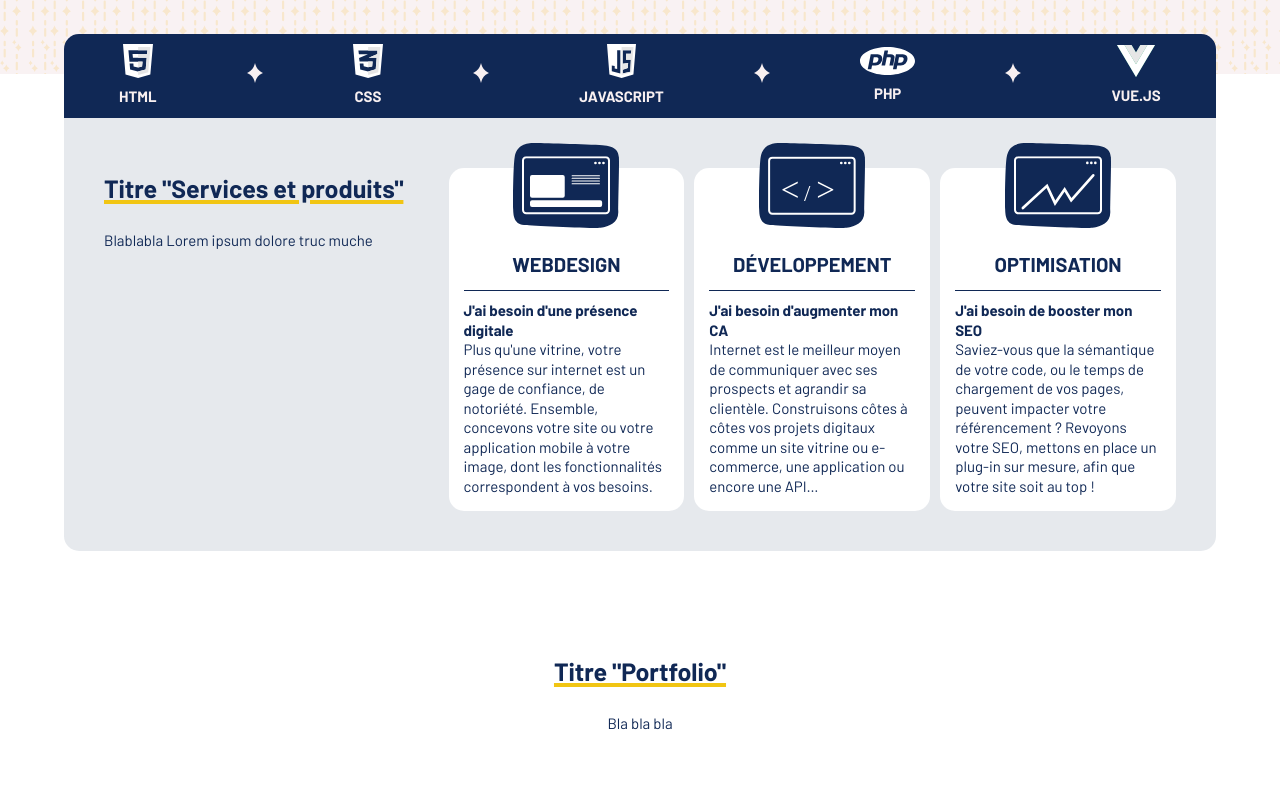
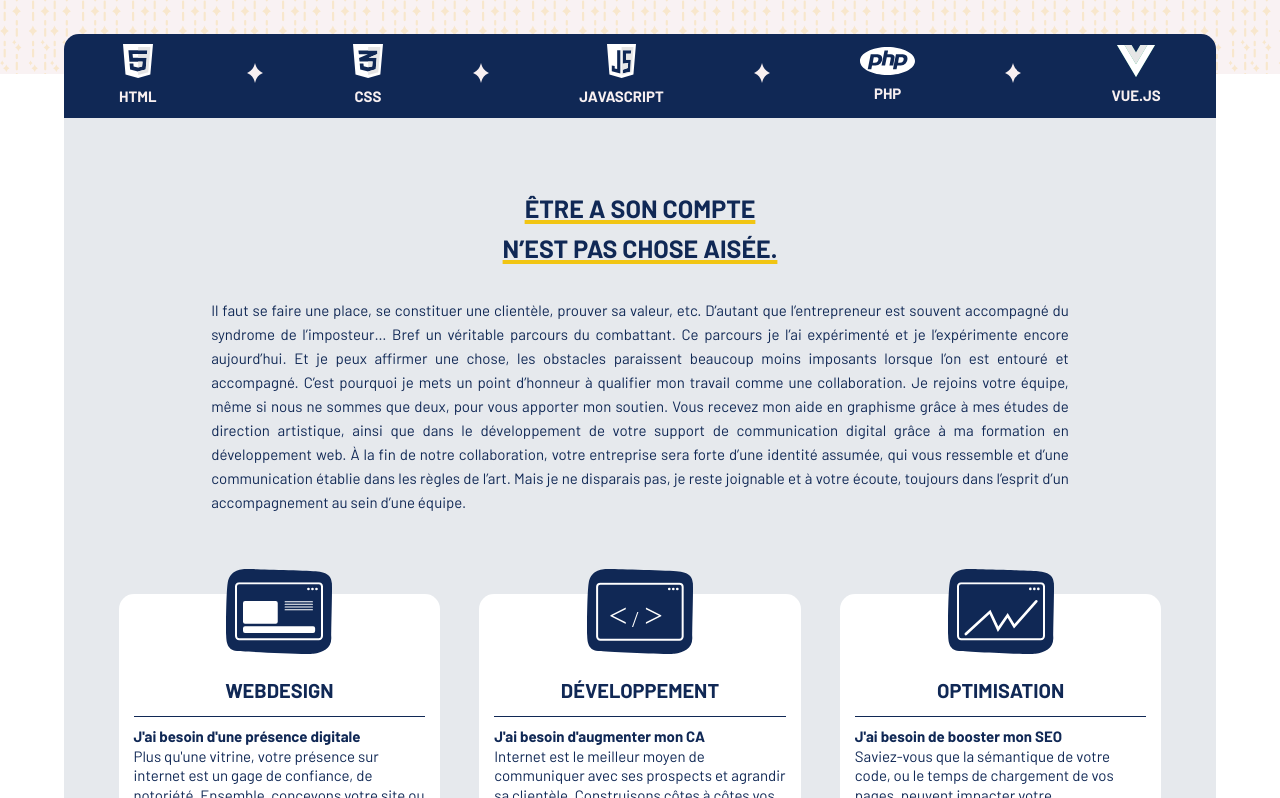
Before and after one commit to AlexD004/CEFPortfolio, a Vue app: page / in a window 1280 px wide. Shown: the part 482-1280 px from the top of the page. Built offline with nearby package versions, Linux system fonts and the light colour scheme.

Commit message:
Add skills content and display patches

```diff
--- a/src/components/Carousel.vue
+++ b/src/components/Carousel.vue
@@ -120,7 +120,7 @@
     height: 100%;
 
     background: #fff;
-    color:#fff;
+    color:var(--c-dark-blue);
     font-weight: 700;
     border-radius: inherit;
 }
--- a/src/components/Contact.vue
+++ b/src/components/Contact.vue
@@ -157,9 +157,16 @@
   padding: 20px;
   font-size: 14px;
   color: var(--c-dark-blue);
+  font-family:'Barlow', sans-serif;
 }
 .formItem textarea {
   min-height: 100px;
+  -ms-overflow-style: none;  /* IE and Edge */
+  scrollbar-width: none;  /* Firefox */
+}
+/* Hide scrollbar for Chrome, Safari and Opera */
+.formItem textarea::-webkit-scrollbar{
+  display: none;
 }
 button[type="submit"] {
   outline: 0;
--- a/src/components/Portfolio.vue
+++ b/src/components/Portfolio.vue
@@ -374,7 +374,7 @@
     <div class="wrapper">
 
         <!-- Section Title -->
-        <h2 class="yellowUnderline">Titre "Portfolio"</h2>
+        <h2 class="yellowUnderline">MES COLLABORATIONS</h2>
         <p class="sousTitre">Bla bla bla</p>
 
         <!-- Works Section -->
@@ -486,7 +486,7 @@
     filter: drop-shadow(0 0 7px #fff);
 }
 #closeModal:hover{
-    transform: scale(125%);
+    transform: scale(80%);
     transition:.3s;
 }
 
--- a/src/components/Skills.vue
+++ b/src/components/Skills.vue
@@ -38,8 +38,15 @@
             <!-- List of services I can provide -->
             <div id="prestations">
                 <div id="prestationsTexte">
-                    <h2 class="yellowUnderline">Titre "Services et produits"</h2>
-                    <p>Blablabla Lorem ipsum dolore truc muche</p>
+                    <div id="wrapTexte">
+                        <h2 class="yellowUnderline">ÊTRE A SON COMPTE<br>N’EST PAS CHOSE AISÉE. </h2>
+                        <p>
+                            Il faut se faire une place, se constituer une clientèle, prouver sa valeur, etc. D’autant que l’entrepreneur est souvent accompagné du syndrome de l’imposteur… Bref un véritable parcours du combattant.
+                            Ce parcours je l’ai expérimenté et je l’expérimente encore aujourd’hui. Et je peux affirmer une chose, les obstacles paraissent beaucoup moins imposants lorsque l’on est entouré et accompagné. C’est pourquoi je mets un point d’honneur à qualifier mon travail comme une collaboration.
+                            Je rejoins votre équipe, même si nous ne sommes que deux, pour vous apporter mon soutien. Vous recevez mon aide en graphisme grâce à mes études de direction artistique, ainsi que dans le développement de votre support de communication digital grâce à ma formation en développement web.
+                            À la fin de notre collaboration, votre entreprise sera forte d’une identité assumée, qui vous ressemble et d’une communication établie dans les règles de l’art. Mais je ne disparais pas, je reste joignable et à votre écoute, toujours dans l’esprit d’un accompagnement au sein d’une équipe.
+                        </p>
+                    </div>
                 </div>
                 <div class="blocService">
                     <img src="../assets/icon/icon-webdesign.svg" alt="Icone Webdesign - écran d'ordinateur contenant des blocs"/>
@@ -110,19 +117,34 @@
     flex-direction: column;
     justify-content: space-around;
     align-items: center;
+    flex-wrap: wrap;
 
     padding: 50px 40px 40px;
     border-radius:0 0 15px 15px;
 
     background: rgba(16,40,85,.1);
 }
+
 #prestationsTexte{
-    flex-grow: 2;
-    margin: 20px 0 40px;
+    margin: 20px 0 20px;
+    text-align: left;
+    width:100%;
+}
+
+#wrapTexte{
+    display: flex;
+    flex-direction: column;
+    margin: 0 auto;
+    width: 100%;
+}
+#prestationsTexte h2{
+    width:100%;
+    margin-bottom: 30px;
     text-align: center;
 }
 #prestationsTexte p{
-    margin-top: 20px;
+    width: 100%;
+    text-align: justify;
 }
 #prestations .blocService{
     display: flex;
@@ -130,7 +152,7 @@
     align-items: center;
 
     background: #fff;
-    width: 85%;
+    width: 100%;
     padding: 25px;
     border-radius: 15px;
 
@@ -170,12 +192,20 @@
         align-items: flex-start;
     }
     #prestationsTexte{
-        flex-grow: 2;
         margin: 0;
-        text-align: left;
     }
+
+    #prestationsTexte{
+        margin: 20px 0 80px;
+        width:100%;
+    }
+    #wrapTexte{
+        flex-direction: column;
+        width: 80%;
+    }
+
     #prestations .blocService{
-        width: 22%;
+        width: 30%;
         height:100%;
         padding: 15px;
 
--- a/vite.config.js
+++ b/vite.config.js
@@ -5,6 +5,7 @@
 
 // https://vitejs.dev/config/
 export default defineConfig({
+  base: '/CEFPortfolio/',
   plugins: [
     vue(),
   ],
```
Also changed, not shown: src/router/index.js (line endings or trailing spaces).
